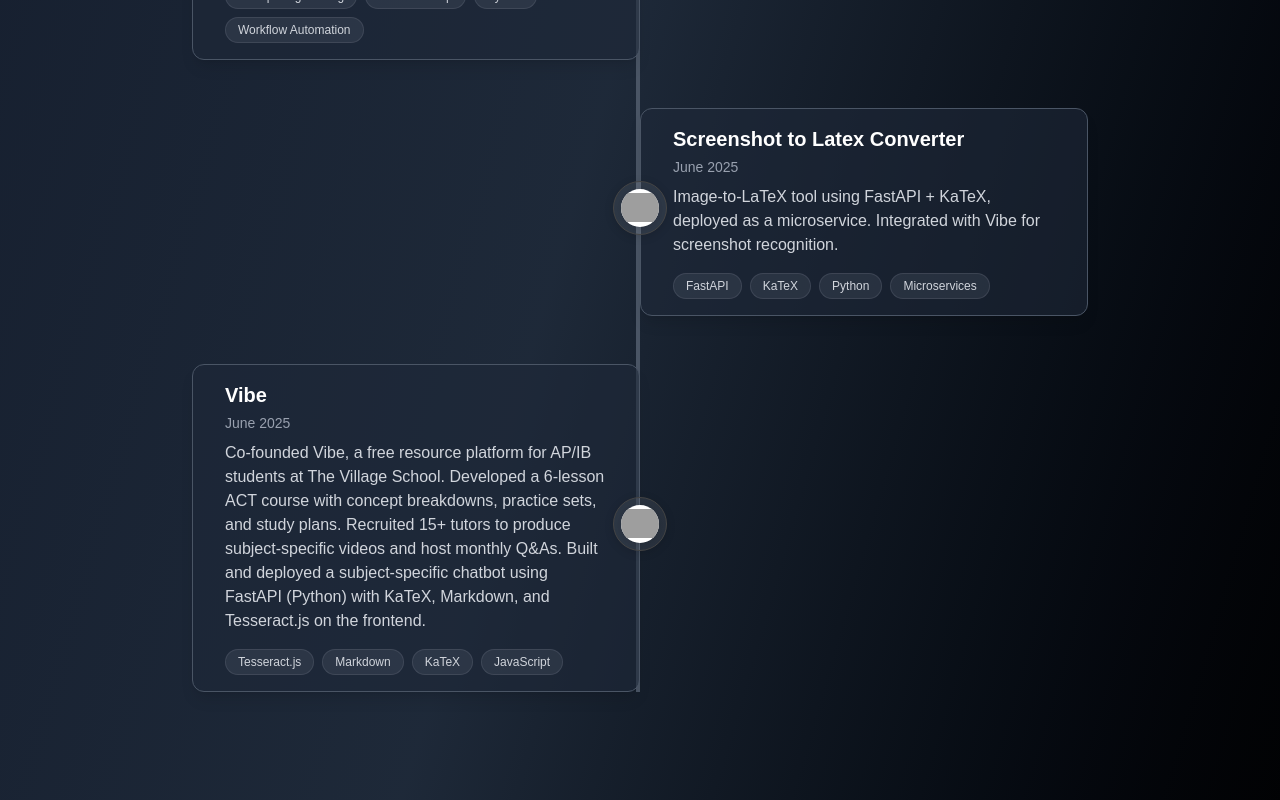
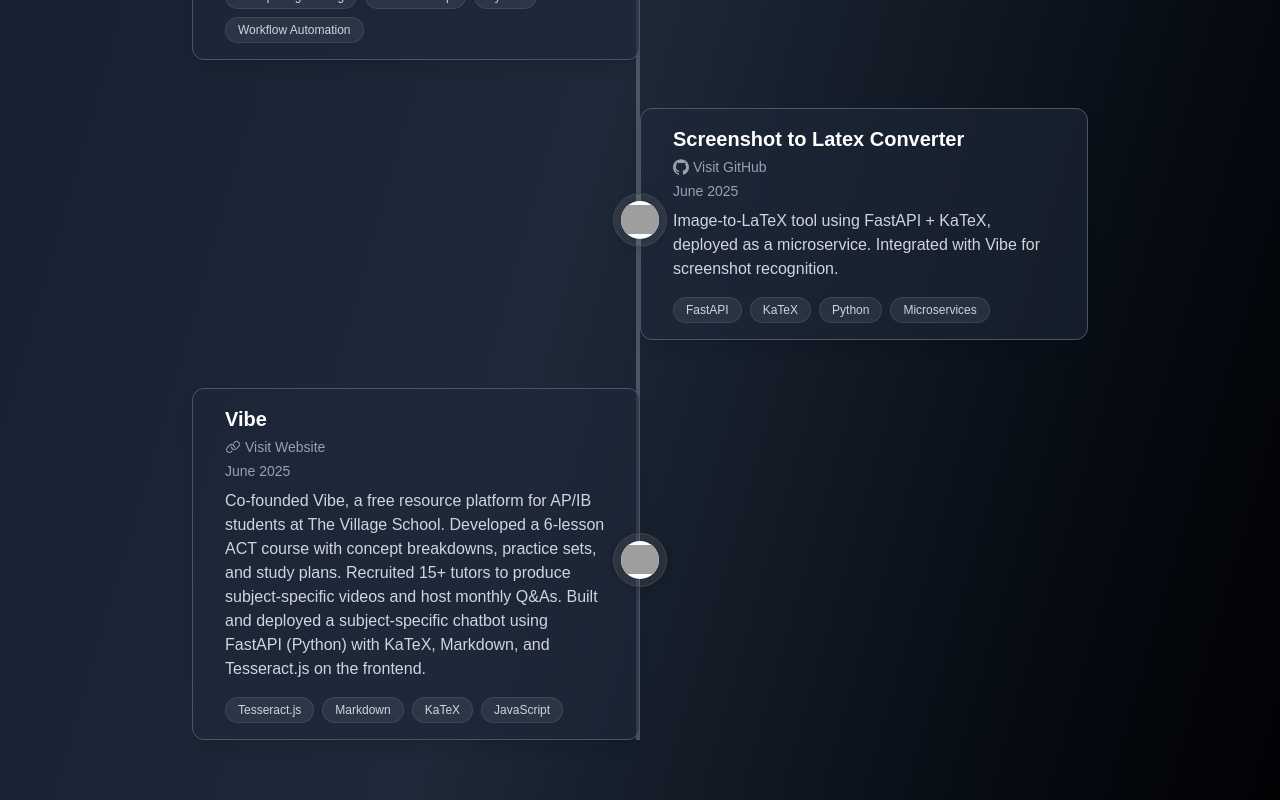
Before and after one commit to Shreyas4240/personal_portfolio, a Next.js app: page / in a window 1280 px wide. Shown: the part 2240-3040 px from the top of the page. Built offline with nearby package versions, Linux system fonts and the light colour scheme; grey boxes are pictures that could not be loaded.

Commit message:
Push updated portfolio code

```diff
--- a/src/app/page.js
+++ b/src/app/page.js
@@ -4,8 +4,9 @@
 import AOS from 'aos';
 import 'aos/dist/aos.css';
 import { useState, useEffect, useRef } from "react"
-import { SiHtml5, SiJavascript, SiReact, SiNodedotjs, SiPython, SiTailwindcss, SiDocker } from "react-icons/si";
+import { SiHtml5, SiJavascript, SiReact, SiNodedotjs, SiPython, SiTailwindcss, SiDocker, SiGithub } from "react-icons/si";
 import { FaJava } from "react-icons/fa";
+import { PiLink } from "react-icons/pi";
 
 const getSkillIcon = (name) => {
   switch (name) {
@@ -171,7 +172,7 @@
       desc: "Image-to-LaTeX tool using FastAPI + KaTeX, deployed as a microservice. Integrated with Vibe for screenshot recognition.",
       tech: ["FastAPI", "KaTeX", "Python", "Microservices"],
       logo: "https://i.imgur.com/04g9rum.png",
-      link: "https://github.com/shreyasbhaskar/pix2tex"
+      link: "https://github.com/Shreyas4240/imagetolatex"
     },
     {
       year: "July 2025",
@@ -195,7 +196,7 @@
       desc: "Co-founded Vibe, a free resource platform for AP/IB students at The Village School. Developed a 6-lesson ACT course with concept breakdowns, practice sets, and study plans. Recruited 15+ tutors to produce subject-specific videos and host monthly Q&As. Built and deployed a subject-specific chatbot using FastAPI (Python) with KaTeX, Markdown, and Tesseract.js on the frontend.",
       tech: ["Tesseract.js", "Markdown", "KaTeX", "JavaScript"],
       logo: "https://i.imgur.com/Dx4Cubv.png",
-      link: "https://github.com/shreyasbhaskar/vibe-chatbot"
+      link: "https://www.vikinginitiative.com/"
     },
     {
       year: "August 2025",
@@ -406,6 +407,28 @@
                       ) : (
                         <h3 className="text-xl font-bold text-white">{entry.title}</h3>
                       )}
+                      {(entry.title === "Vibe") && entry.link && (
+                        <a
+                          href={entry.link}
+                          target="_blank"
+                          rel="noopener noreferrer"
+                          className="text-sm text-gray-400 hover:text-blue-400 flex items-center gap-1 mt-1"
+                        >
+                          <PiLink className="w-4 h-4" />
+                          Visit Website
+                        </a>
+                      )}
+                      {(entry.title !== "Vibe" && entry.title !== "SWE Intern at The /Nudge Institute" && entry.title !== "Strike Email Sender" && entry.title !== "Honor Societies Attendance + Dues Tracker") && entry.link && (
+                        <a
+                          href={entry.link}
+                          target="_blank"
+                          rel="noopener noreferrer"
+                          className="text-sm text-gray-400 hover:text-blue-400 flex items-center gap-1 mt-1"
+                        >
+                          <SiGithub className="w-4 h-4" />
+                          Visit GitHub
+                        </a>
+                      )}
                       <div className="text-sm text-gray-400 mt-1">{entry.year}</div>
                     </div>
                     <p className="text-gray-300 mt-2">{entry.desc}</p>
```
